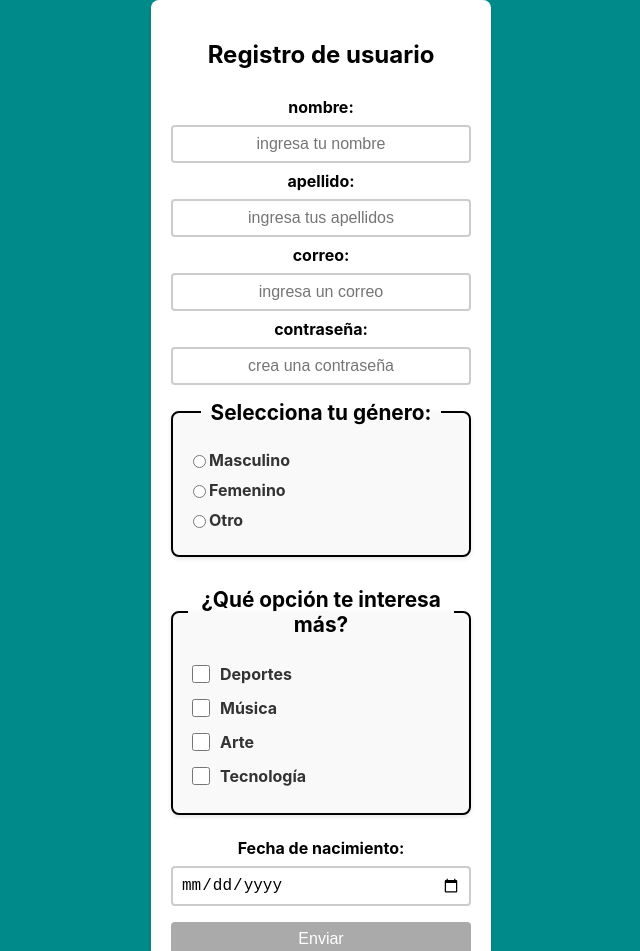
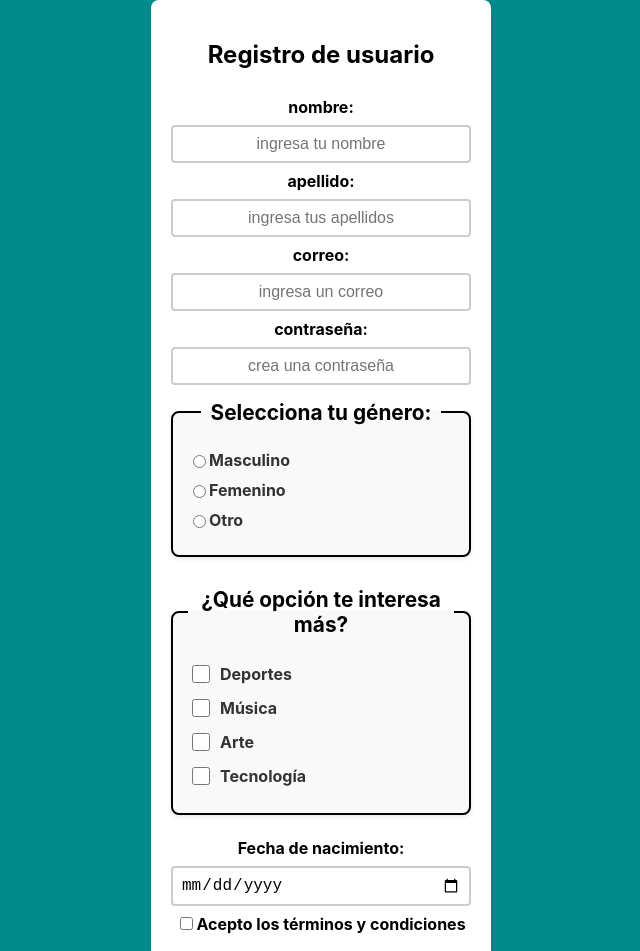
Before and after one commit to EdgarVMora/portafolio-proyectos-react, a React (Create React App) app: page / in a window 1280 px wide. Shown: the top 951 px of the page, without its empty margins (319-959 px from the left). Built offline with nearby package versions, Linux system fonts and the light colour scheme.

Commit message:
se agrego apartado para tyc, aun hay conflictos

```diff
--- a/src/ejercicioCinco/ActividadCinco.jsx
+++ b/src/ejercicioCinco/ActividadCinco.jsx
@@ -13,6 +13,7 @@ const ActividadCinco = () => {
     genero: "",
     hobbies: [],
     fechaDeNacimiento: "",
+    tyc: "",
   })
 
   const [fieldTouched, setFieldTouched] = useState({
@@ -21,6 +22,7 @@ const ActividadCinco = () => {
     correo: false,
     contrasena: false,
     genero: false,
+    tyc: false,
   })
 
   const [errorMessage, setErrorMessage] = useState ({
@@ -30,6 +32,7 @@ const ActividadCinco = () => {
     contrasena: "",
     genero: "",
     fechaDeNacimiento: "",
+    tyc: ""
   })
 
   const validateField = (id, value) => {
@@ -46,6 +49,8 @@ const ActividadCinco = () => {
         } else if (!/\d/.test(value)) {
           message = "Debe contener al menos un número";
         }
+      } else if(id === "tyc") {
+        message = "Debes aceptar los terminos y condiciones"
       } else if (id === "fechaDeNacimiento") {
         const selectedDate = new Date(value);
         const today = new Date();
@@ -76,13 +81,20 @@ const ActividadCinco = () => {
   const handleChange = (e) => {
     const { id, value, type, checked } = e.target
     if(type === "checkbox"){
-        setFormData((prev) => ({
+        if (id === "tyc"){
+          setFormData((prev) => ({
+            ...prev,
+            acceptTerms: checked,
+          }))
+
+        } else {
+          setFormData((prev) => ({
             ...prev,
             hobbies: checked
             ? [...prev.hobbies, value]
             : prev.hobbies.filter((item) => item !== value),
         }))
-    }else {
+    }}else {
     setFormData((prev) => ({
       ...prev,
       [id]: value,
@@ -115,7 +127,7 @@ const ActividadCinco = () => {
     const hasErrors = Object.values(errorMessage).some((msg) => msg !== "");
 
 
-    const requiredFields = ["nombre", "apellido", "correo", "contrasena", "fechaDeNacimiento"];
+    const requiredFields = ["nombre", "apellido", "correo", "contrasena", "fechaDeNacimiento", "tyc"];
     const allFieldsFilled = requiredFields.every(
       (field) => formData[field] && formData[field] !== ""
     );
@@ -219,6 +231,19 @@ const ActividadCinco = () => {
       fieldTouched={fieldTouched.fechaDeNacimiento}
       error={errorMessage.fechaDeNacimiento}
     />
+
+    <div className="campo">
+        <label htmlFor="tyc">
+          <input
+            type="checkbox"
+            id="tyc"
+            checked={formData.tyc}
+            onChange={handleChange}
+          />
+          Acepto los términos y condiciones
+        </label>
+        {errorMessage.tyc && <span className="error">{errorMessage.tyc}</span>}
+        </div>
 
       {/*
       <div className="campo">
```
